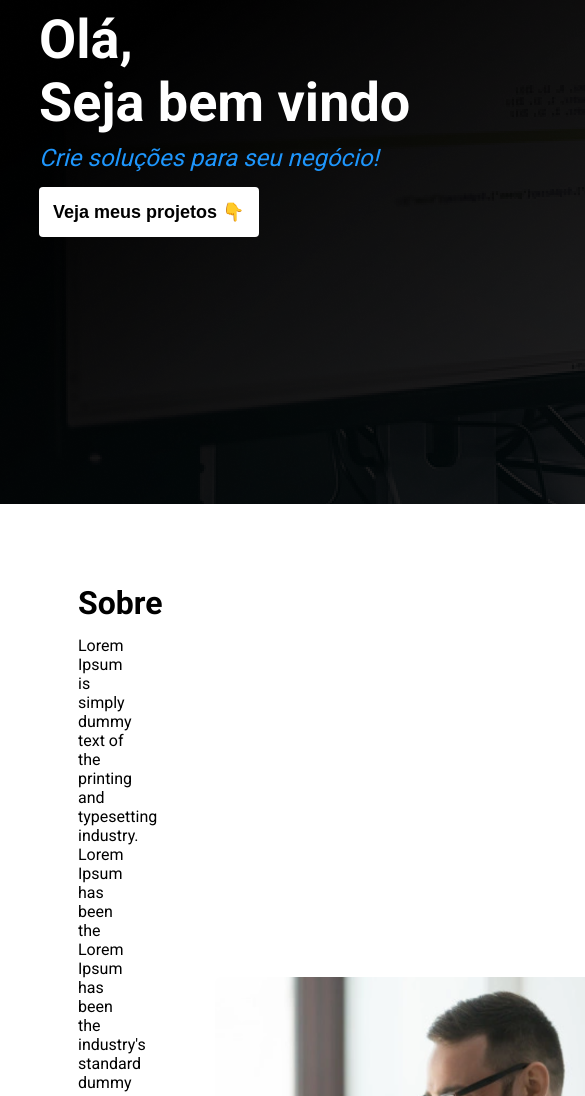
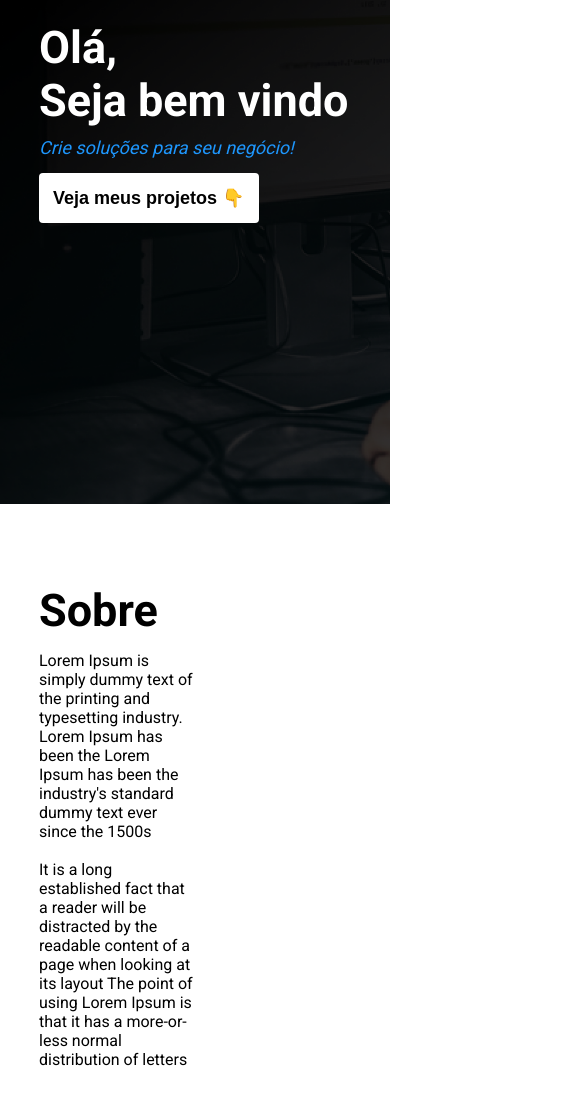
Before and after one commit to joaovaledosantos/portfolio, a plain HTML site: page index.html in a window 390 px wide. Shown: the part 340-1436 px from the top of the page, 585 px wide, since content can reach past the window. Drawn offline with Linux system fonts and the light colour scheme.

Commit message:
[Aula-48] Usando media queries

```diff
--- a/index.html
+++ b/index.html
@@ -2,15 +2,17 @@
 <html lang="pt-br">
 <head>
 	<meta charset="utf-8">
-	<meta name="viewport" content="width=device-width, initial-scale=1">
+	 <meta http-equiv="X-UA-Compatible" content="IE=edge">
+	<meta name="viewport" content="width=device-width, initial-scale=1.0">
 
-	<link rel="preconnect" href="https://fonts.googleapis.com">
-	<link rel="preconnect" href="https://fonts.gstatic.com" crossorigin>
-	<link href="https://fonts.googleapis.com/css2?family=Roboto:wght@400;500;700&display=swap" rel="stylesheet">
+	 <link rel="preconnect" href="https://fonts.googleapis.com">
+  <link rel="preconnect" href="https://fonts.gstatic.com" crossorigin>
+  <link href="https://fonts.googleapis.com/css2?family=Roboto:wght@400;500;700&display=swap" rel="stylesheet">
+  <link rel="stylesheet" href="styles.css" />
 
 	<link rel="stylesheet" href="styles.css">
 
-	<title>Meu primeiro projeto Oficial</title>
+	<title>Sujeito Programador - Meu portfolio</title>
 </head>
 <body>
 
@@ -18,7 +20,7 @@
 	<nav class="nav">
 		<ul class="nav-list">
 			<li>
-				<a href="#Home">Home</a>
+				<a href="#home">Home</a>
 			</li>
 			<li>
 				<a href="#sobre">Sobre</a>
@@ -73,7 +75,7 @@
 			<img src="imagens/projeto1.png" alt="Foto do projeto 1">
 			<img src="imagens/projeto3.png" alt="Foto do projeto 3">
 		</div>
-		<button class="action">Faça um orçamento</button>
+		<button class="action">Faça um orçamento</button>76
 	</section>
 	<!-- FIM PROJETOS -->
 
--- a/styles.css
+++ b/styles.css
@@ -30,24 +30,24 @@ html{
 .nav-list{
 	display: flex;
 	align-items: center;
-	list-style: nome;
+	list-style: none;
 	margin-right: 28px;
 }
 
 .nav-list a{
 	text-decoration: none;
-	color: #ddd;
+	color: #DDD;
 	padding: 20px;
 }
 
 .nav-list a:hover{
-	color: #fff;
+	color: #ffffff;
 }
 /*FIM HEADER*/
 
 /*INICIO MAIN*/
 .main{
-	width: 200%;
+	width: 100%;
 	background-color: #000;
 	height: calc(100vh - 80px);
 	background-image: url("imagens/programador.png");
@@ -64,7 +64,7 @@ html{
 .main p{
 	font-size: 24px;
 	font-style: italic;
-	color: #1e96fc;
+	color: #1e96Fc;
 	margin-top: 10px;
 	margin-bottom: 15px;
 }
@@ -94,7 +94,7 @@ html{
 .about{
 	background-color: #ffffff;
 	width: 100%;
-	padding-left: 20%;
+	padding-left: 10%;
 	padding-right: 10%;
 	padding-top: 80px;
 	padding-bottom: 80px;
@@ -106,7 +106,7 @@ html{
 
 .about div{
 	max-width: 50%;
-	padding-right: 30%;
+	padding-right: 40%;
 }
 
 .about img{
@@ -140,14 +140,12 @@ html{
 	font-style: italic;
 }
 
-.projects-list{
+.project-list{
 	width: 100%;
 	margin-bottom: 8px;
 	display: flex;
 	justify-content: center;
 	align-items: center;
-
-
 }
 
 .projects img{
@@ -196,3 +194,43 @@ footer p {
 	margin-left: 12px;
 }
 /*FIM RODAPE*/
+
+/*RESPONSIVIADE*/
+
+@media (max-width: 1050px){
+/* INICIO MAIN	*/
+.main h1{
+	font-size: 45px;
+}
+.main p{
+	font-size: 18px;
+}
+.main{
+	background-size: cover;
+}
+
+/*FIM MAIN*/
+
+/*INICIO SOBRE*/
+.about{
+	flex-direction: column;
+	padding-top: 80px;
+	padding-left: 0;
+	padding-right: 0;
+	padding-bottom: 0;
+}
+
+.about div{
+	max-width: 80%;
+}
+
+.about div h2{
+	font-size: 45px;
+}
+
+.about img{
+	width: 80%;
+	margin-top: 30px;
+}
+
+}
```
